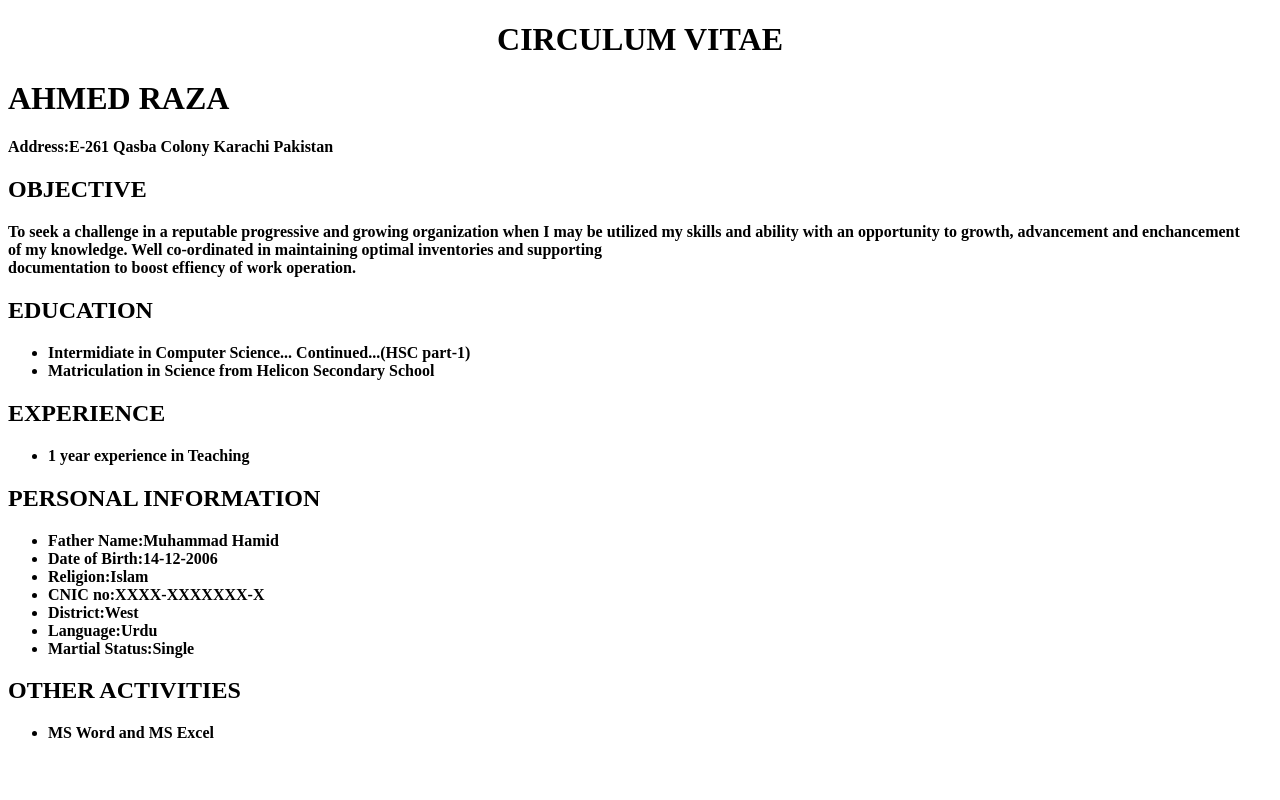
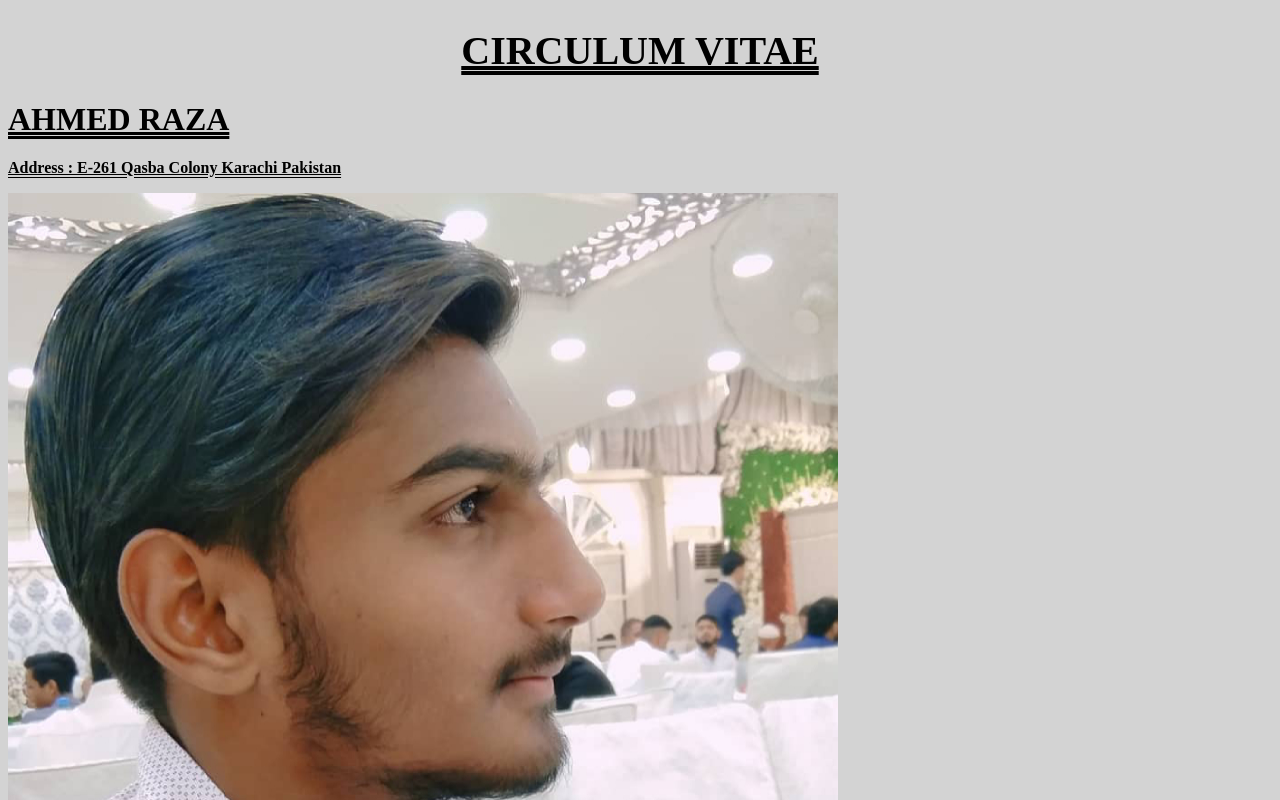
Before and after one commit to A1H4M1E2R0A6/CV, a plain HTML site: page index.html in a window 1280 px wide. Shown: the top 800 px of the page. Drawn offline with Linux system fonts and the light colour scheme.

Commit message:
has been done

```diff
--- a/index.html
+++ b/index.html
@@ -8,32 +8,34 @@
 </head>
 
 <body>
-      <b>
-         <h1>
-            <center>
+    <link rel="stylesheet" href="./style.css">
+
+         <h1 class="main">
                 CIRCULUM VITAE
-            </center>
          </h1>
-                 <h1> AHMED RAZA </h1>
-                 Address:E-261 Qasba Colony Karachi Pakistan<br>
+                 <h1 class="name"> AHMED RAZA </h1>
+
+                 <p class="address"> Address : E-261 Qasba Colony Karachi Pakistan</p>
+                 <img width="830" height="1200" src="ahmed.jpg" alt="ahmed.jpg" />
+
                  <h2> OBJECTIVE </h2>
-                    <p>
+                    <p class="bold">
                         To seek a challenge in a reputable progressive and growing organization when
                         I may be utilized my skills and ability with an opportunity to growth, advancement
-                        and enchancement<br> of my knowledge. Well co-ordinated in maintaining optimal inventories
-                        and supporting<br> documentation to boost effiency of work operation.
+                        and enchancement of my knowledge. Well co-ordinated in maintaining optimal inventories
+                        and supporting documentation to boost effiency of work operation.
                     </p>
                  <h2> EDUCATION </h2>
-                     <ul>
-                         <li>Intermidiate in Computer Science... Continued...(HSC part-1) </li>
+                     <ul class="bold">
+                         <li>Intermidiate in Computer Science {Continued...(HSC part-1)} </li>
                          <li>Matriculation in Science from Helicon Secondary School </li>
                      </ul>
                  <h2> EXPERIENCE </h2>
-                     <ul>
+                     <ul class="bold">
                         <li>1 year experience in Teaching</li>
                      </ul>
                  <h2> PERSONAL INFORMATION </h2>
-                     <ul>
+                     <ul class="bold">
                         <li> Father Name:Muhammad Hamid </li>
                         <li> Date of Birth:14-12-2006 </li>
                         <li> Religion:Islam</li>
@@ -43,11 +45,11 @@
                         <li> Martial Status:Single</li>
                      </ul>
                  <h2> OTHER ACTIVITIES </h2>
-                     <ul>
+                     <ul class="bold">
                         <li> MS Word and MS Excel </li>
                      </ul>
 
-      </b>
+
 
 </body>
 
--- /dev/null
+++ b/style.css
@@ -0,0 +1,18 @@
+*{
+background-color: rgb(211, 211, 211);
+
+font-weight: bolder;
+
+}
+
+h1, h2,.address{
+text-decoration:double underline
+}
+
+.bold{
+    font-size: large;
+}
+.main{
+  font-size: 40px ;
+  text-align: center;
+}
```
Also changed, not shown: ahmed.jpg (added).
